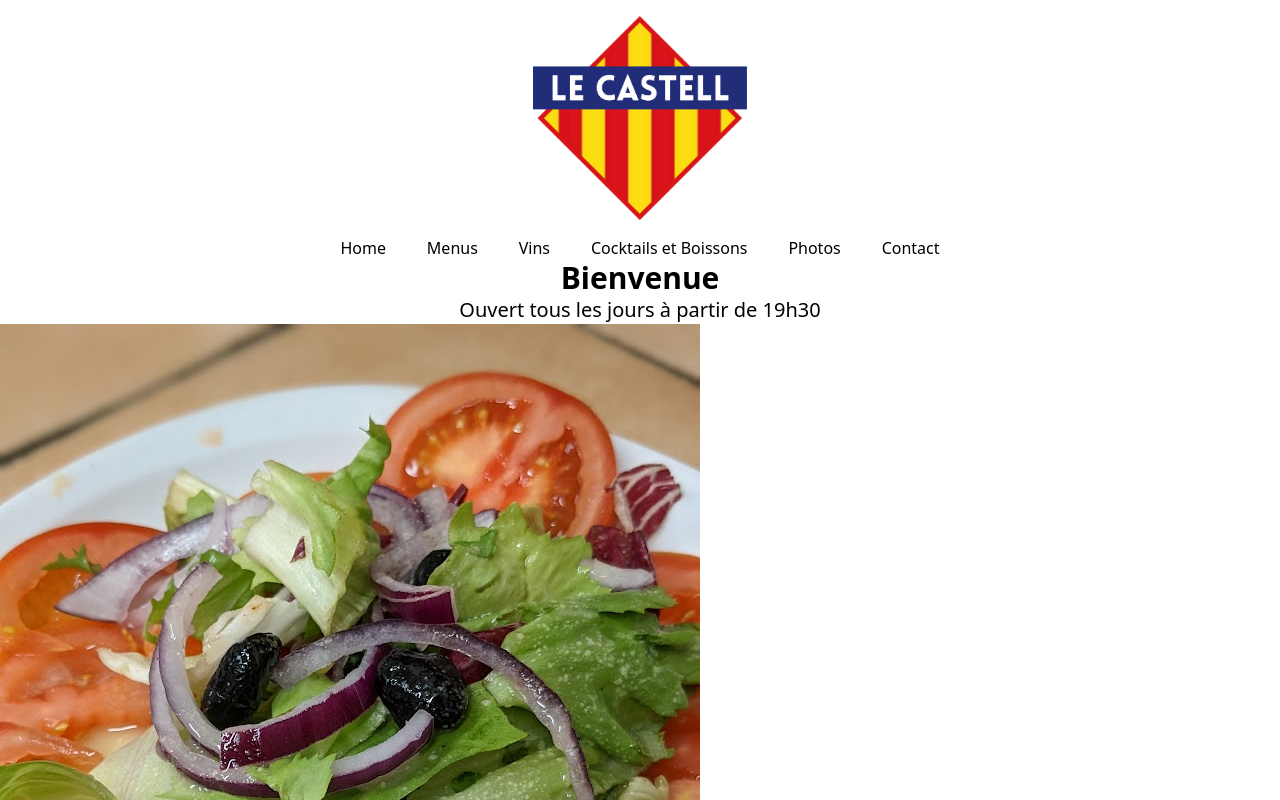
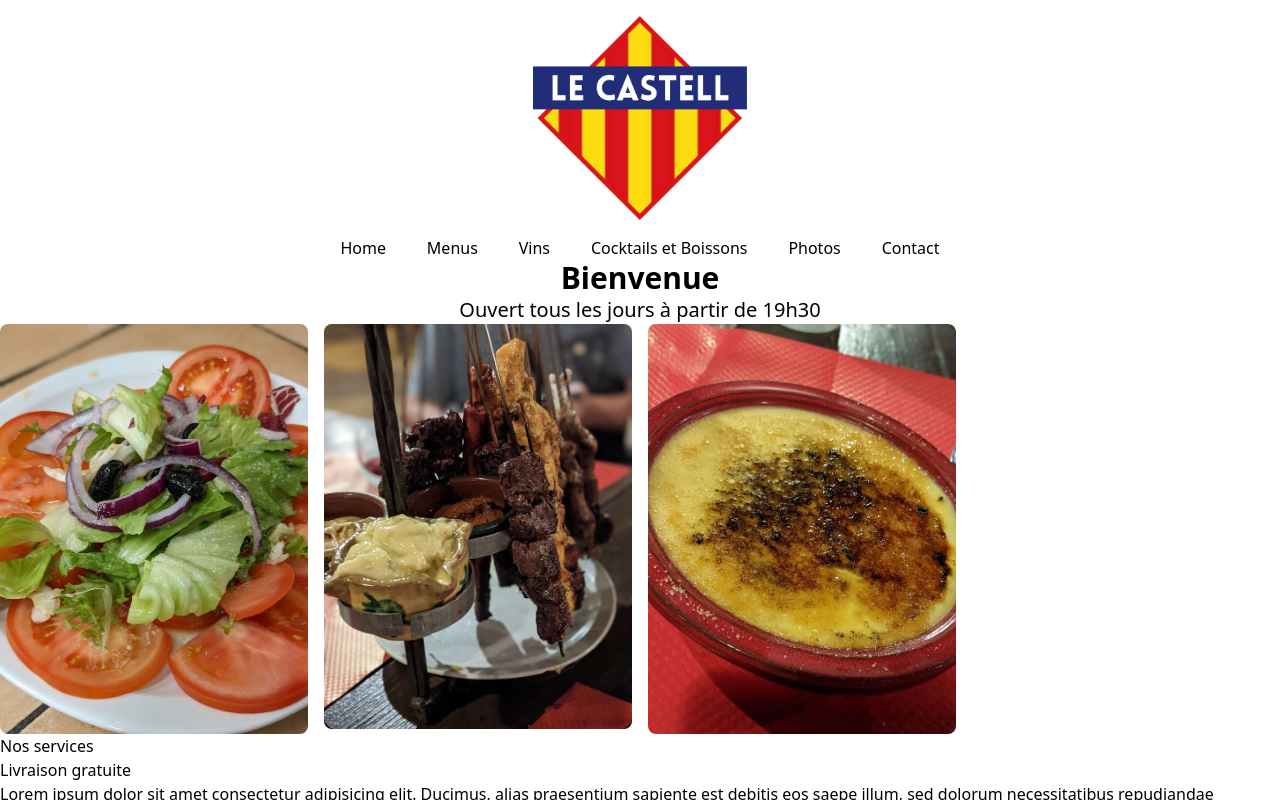
Before and after one commit to sandro-git/castell-nuxt, a Nuxt app: page / in a window 1280 px wide. Shown: the top 800 px of the page. Built offline with nearby package versions, Linux system fonts and the light colour scheme.

Commit message:
style images

```diff
--- a/app.vue
+++ b/app.vue
@@ -47,31 +47,38 @@
       </h4>
     </header>
 
-    <main>
-      <div class="slideshow-container">
-        <div class="slide active">
-          <nuxt-img src="/salade.jpg">
+    <main class="grid grid-cols-2 md:grid-cols-4 gap-4">
+      <div class="grid gap-4">
+        <nuxt-img
+          src="/salade.jpg"
+          class="h-auto max-w-full rounded-lg"
+        >
           <div class="box">
             <p>Salade de saison</p>
           </div>
         </nuxt-img>
       </div>
 
-        <div class="slide">
-          <nuxt-img src="/viande.jpg">
+      <div class="grid gap-4">
+        <nuxt-img
+          src="/viande.jpg"
+          class="h-auto max-w-full rounded-lg"
+        >
           <div class="box">
             <p>Brochette de viandes</p>
           </div>
         </nuxt-img>
       </div>
 
-        <div class="slide">
-          <nuxt-img src="/dessert-1.jpg">
+      <div class="grid gap-4">
+        <nuxt-img
+          src="/dessert-1.jpg"
+          class="h-auto max-w-full rounded-lg"
+        >
           <div class="box">
             <p>Crème catalane</p>
           </div>
         </nuxt-img>
-        </div>
       </div>
     </main>
 
```
Lines whose indentation alone changed are shown as unchanged.
